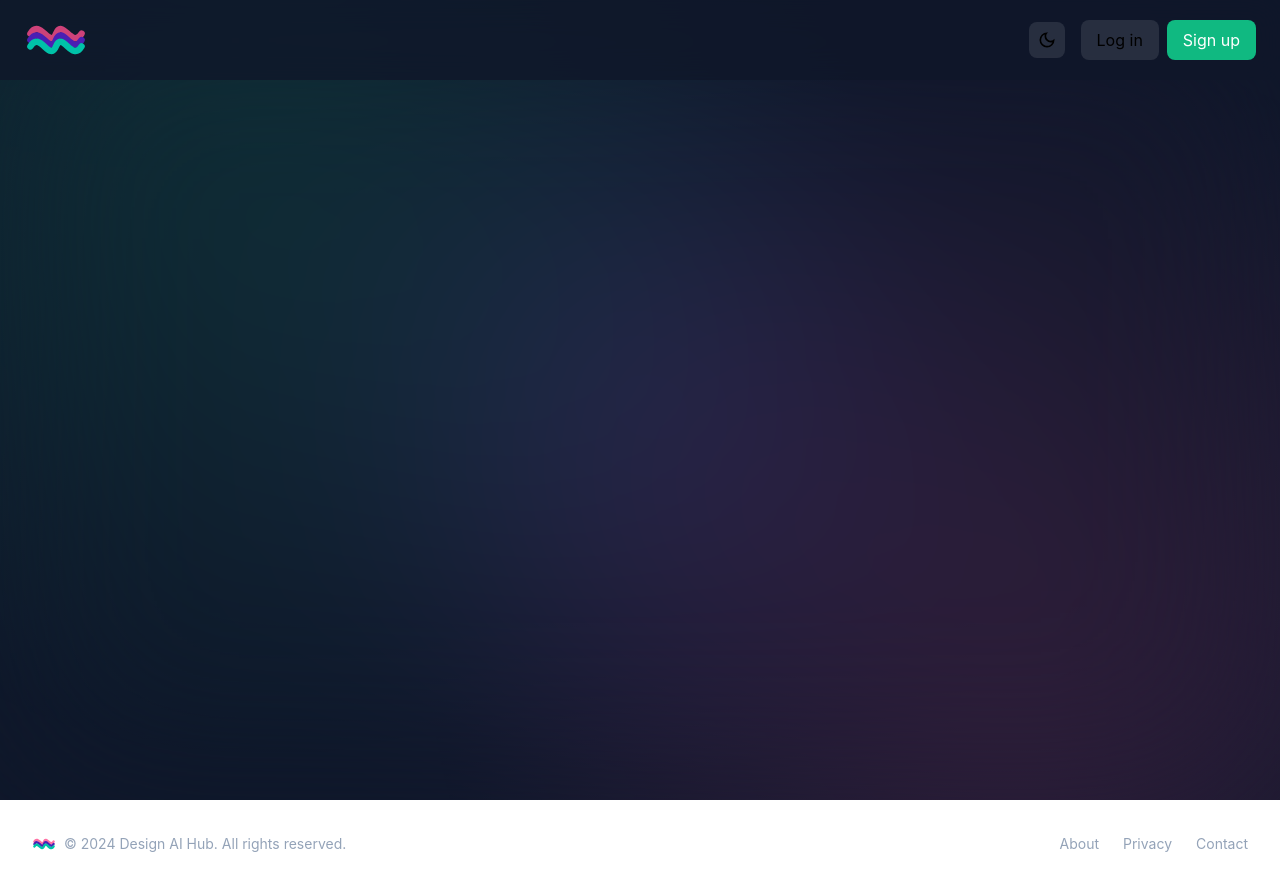
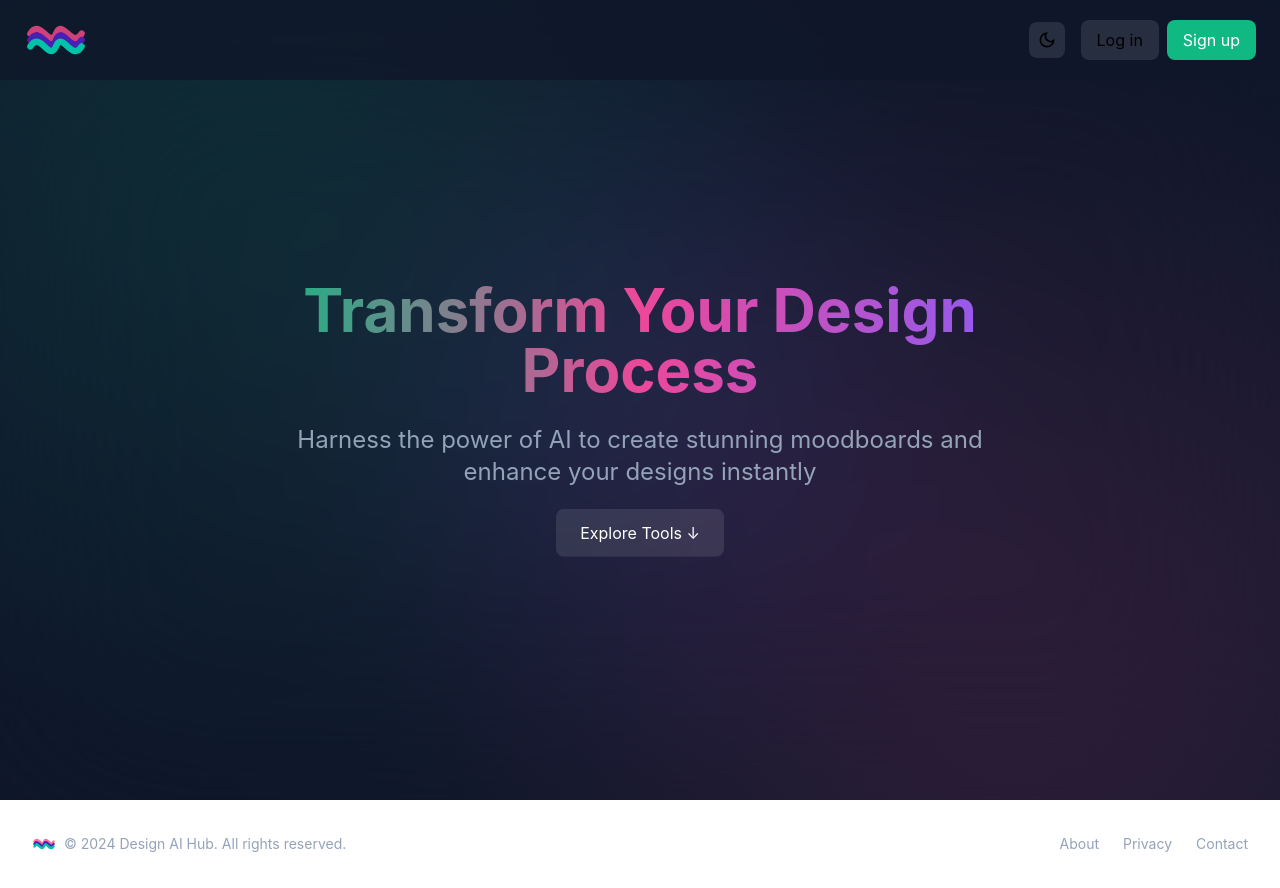
Before and after one commit to SalahHaddara/kroma-app, a React (Vite) app: page / in a window 1280 px wide. Built offline with nearby package versions, Linux system fonts and the light colour scheme.

Commit message:
add hero section

```diff
--- a/src/pages/Home.tsx
+++ b/src/pages/Home.tsx
@@ -64,7 +64,30 @@ const Home: FC = () => {
                 <div className="absolute inset-0 backdrop-blur-[100px]"/>
             </div>
 
+            <div className="relative z-10">
+                {/* Hero Section */}
+                <section className="min-h-screen flex items-center justify-center p-8 pt-20">
+                    <div className="text-center max-w-3xl">
+                        <h1 className="text-4xl sm:text-5xl lg:text-6xl font-bold mb-6 bg-gradient-to-r from-emerald-500 via-pink-500 to-violet-500 bg-clip-text text-transparent">
+                            Transform Your Design Process
+                        </h1>
+                        <p className={`text-xl sm:text-2xl mb-8 transition-colors duration-300 ${
+                            theme === 'dark' ? 'text-slate-400' : 'text-slate-600'
+                        }`}>
+                            Harness the power of AI to create stunning moodboards and enhance your designs instantly
+                        </p>
+                        <a
+                            href="#"
+                            className={`inline-flex px-6 py-3 rounded-lg transition-colors duration-300 animate-[bounce_3s_ease-in-out_infinite] ${
+                                theme === 'dark' ? 'bg-white/10 hover:bg-white/20' : 'bg-slate-900/10 hover:bg-slate-900/20'
+                            }`}
+                        >
+                            Explore Tools ↓
+                        </a>
+                    </div>
+                </section>
 
+            </div>
         </div>
     );
 };
```
